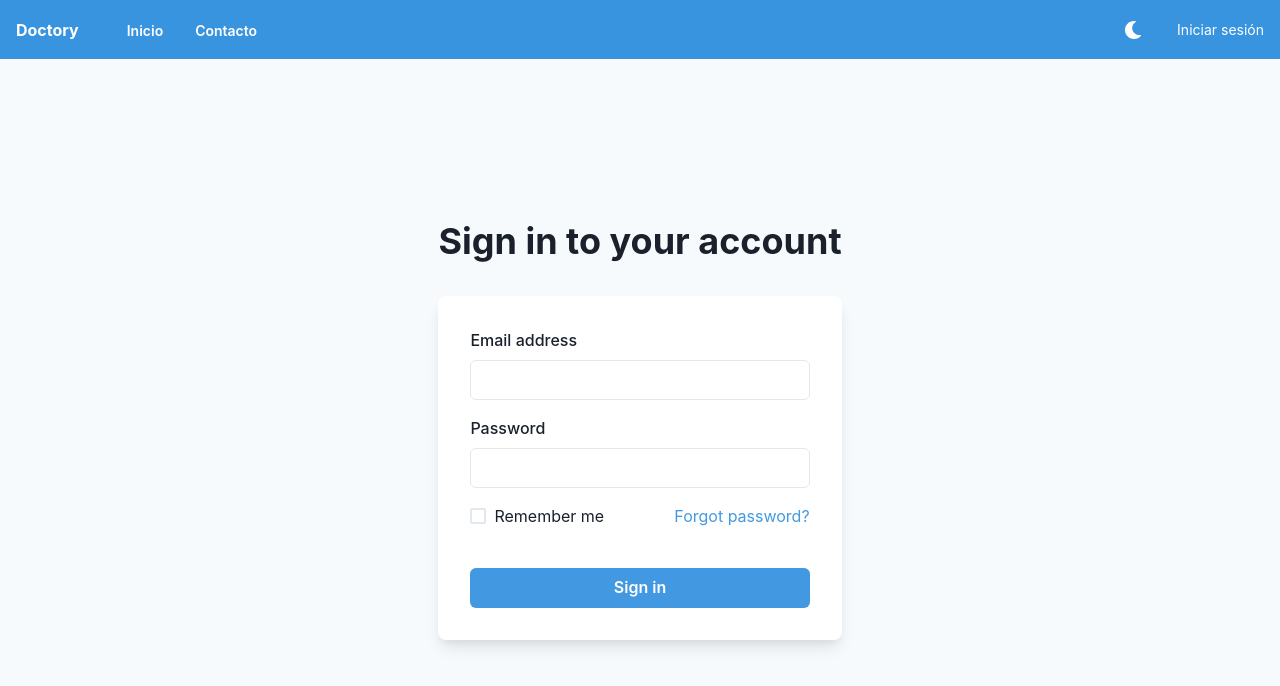
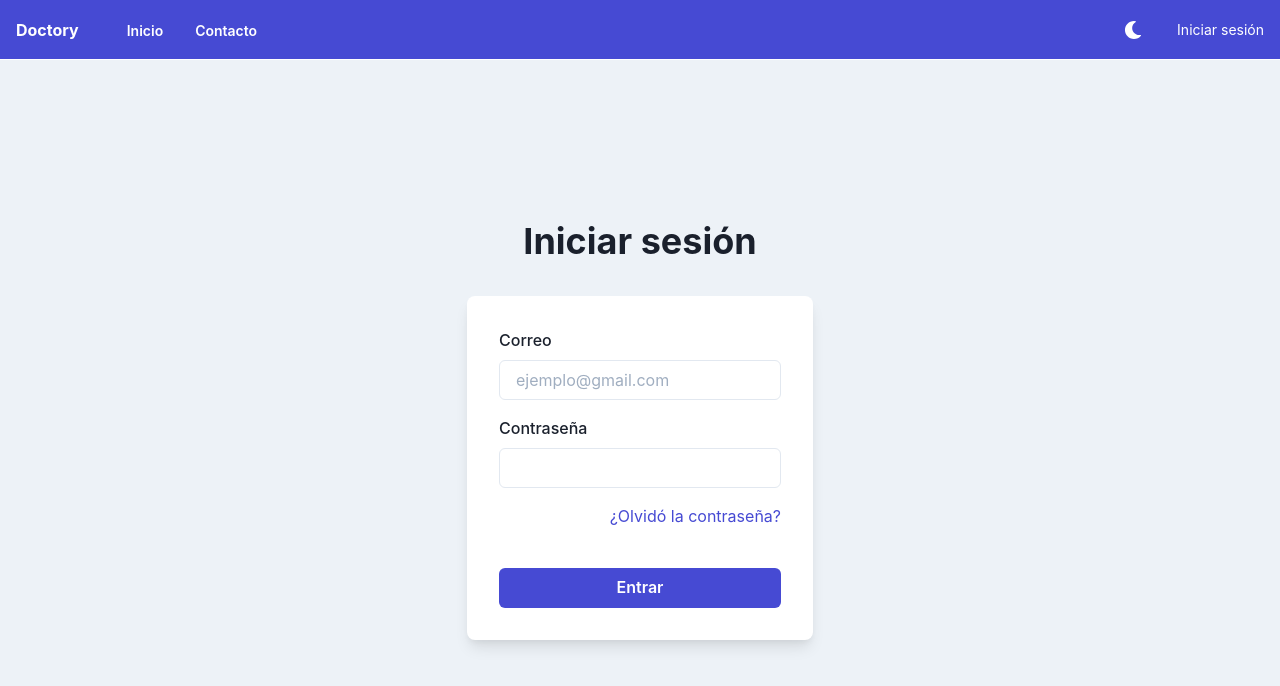
Before and after one commit to sgdiosdado/doctory, a React (Create React App) app in the folder app/: page / in a window 1280 px wide. Both pictures are taken after a click on the button "Iniciar sesión". Shown: the top 686 px of the page. Built offline with nearby package versions, Linux system fonts and the light colour scheme.

Commit message:
Login view and theme changes

```diff
--- a/app/src/DoctoryApp.tsx
+++ b/app/src/DoctoryApp.tsx
@@ -1,29 +1,11 @@
 import * as React from "react"
-import {
-  ChakraProvider,
-  extendTheme,
-} from "@chakra-ui/react"
+import { ChakraProvider } from "@chakra-ui/react"
 import { AppRouter } from "./routes/AppRouter"
+import { customTheme } from "./customTheme"
 
-const theme = extendTheme({
-  colors: {
-    primary: {
-      50: '#e0f4ff',
-      100: '#b8dcfa',
-      200: '#8ec4f1',
-      300: '#63ace8',
-      400: '#3994e0',
-      500: '#1f7bc6',
-      600: '#135f9b',
-      700: '#084470',
-      800: '#002946',
-      900: '#000f1d',
-    }
-  }
-})
 
 export const DoctoryApp = () => (
-  <ChakraProvider theme={theme}>
+  <ChakraProvider theme={customTheme}>
     <AppRouter />
   </ChakraProvider>
 )
--- a/app/src/components/AuthComponents/LoginView.tsx
+++ b/app/src/components/AuthComponents/LoginView.tsx
@@ -5,7 +5,6 @@ import {
   FormControl,
   FormLabel,
   Input,
-  Checkbox,
   Stack,
   Link as ChakraLink,
   Button,
@@ -19,10 +18,11 @@ import {
         minH={'100%'}
         align={'center'}
         justify={'center'}
-        bg={useColorModeValue('gray.50', 'gray.800')}>
+        bg={useColorModeValue('gray.100', 'gray.800')}
+      >
         <Stack spacing={8} mx={'auto'} maxW={'lg'} py={12} px={6}>
           <Stack align={'center'}>
-            <Heading fontSize={'4xl'}>Sign in to your account</Heading>
+            <Heading fontSize={'4xl'}>Iniciar sesión</Heading>
           </Stack>
           <Box
             rounded={'lg'}
@@ -31,28 +31,41 @@ import {
             p={8}>
             <Stack spacing={4}>
               <FormControl id="email">
-                <FormLabel>Email address</FormLabel>
-                <Input type="email" />
+                <FormLabel>Correo</FormLabel>
+                <Input
+                  type="email"
+                  autoComplete='off'
+                  placeholder='ejemplo@gmail.com'
+                />
               </FormControl>
               <FormControl id="password">
-                <FormLabel>Password</FormLabel>
-                <Input type="password" />
+                <FormLabel>Contraseña</FormLabel>
+                <Input
+                  type="password"
+                  autoComplete='off'
+                />
               </FormControl>
               <Stack spacing={10}>
                 <Stack
                   direction={{ base: 'column', sm: 'row' }}
                   align={'start'}
-                  justify={'space-between'}>
-                  <Checkbox>Remember me</Checkbox>
-                  <ChakraLink color={'blue.400'}>Forgot password?</ChakraLink>
+                  justify={'end'}>
+                  <ChakraLink
+                    color={'primary.400'}
+                    _hover={{
+                      color: 'primary.500'
+                    }}
+                  >
+                      ¿Olvidó la contraseña?
+                  </ChakraLink>
                 </Stack>
                 <Button
-                  bg={'blue.400'}
+                  bg={'primary.400'}
                   color={'white'}
                   _hover={{
-                    bg: 'blue.500',
+                    bg: 'primary.500',
                   }}>
-                  Sign in
+                  Entrar
                 </Button>
               </Stack>
             </Stack>
--- /dev/null
+++ b/app/src/customTheme.tsx
@@ -0,0 +1,18 @@
+import { extendTheme } from "@chakra-ui/react"
+
+export const customTheme =  extendTheme({
+  colors: {
+    primary: {
+      50: '#e9e8ff',
+      100: '#c3c0f5',
+      200: '#9a97e8',
+      300: '#6f6fdd',
+      400: '#464ad3',
+      500: '#302cb9',
+      600: '#2d2291',
+      700: '#241769',
+      800: '#170c41',
+      900: '#0c041c',
+    }
+  }
+})
```
